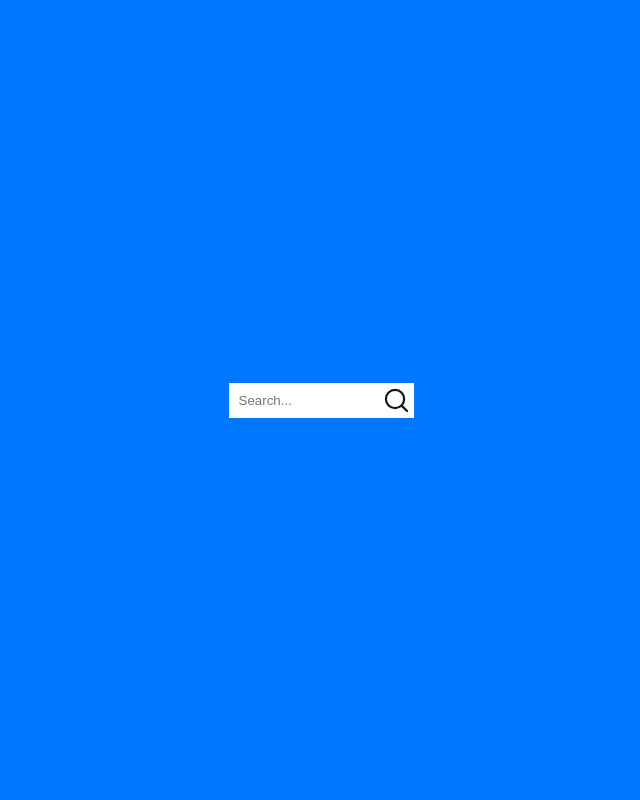
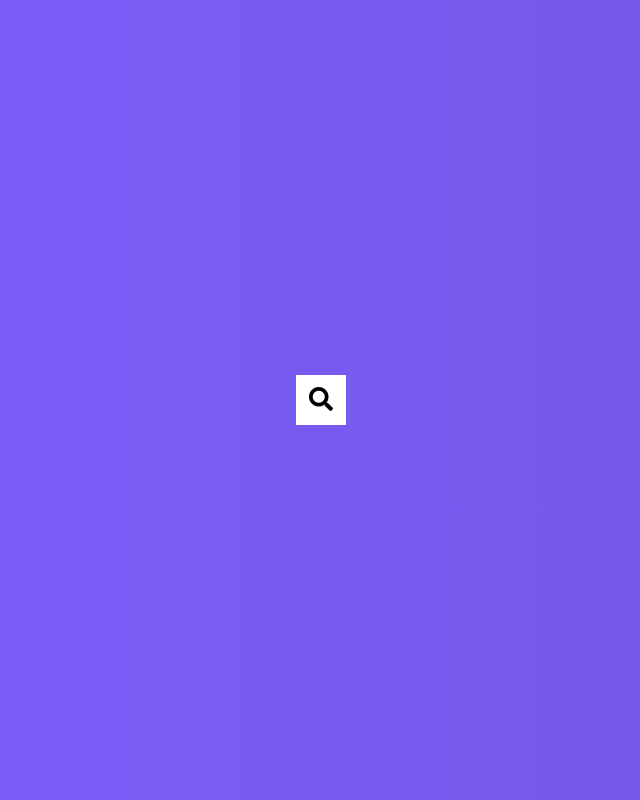
Before and after one commit to MikeU-devpro/code_everyday_challenge_100, a plain HTML site: page Day 4 - Hidden Search Widget/index.html in a window 1280 px wide. Shown: the whole page, without its empty margins (319-959 px from the left). Drawn offline with Linux system fonts and the light colour scheme.

Commit message:
completing the tutorial version of project 4

```diff
--- a/Day 4 - Hidden Search Widget/index.html
+++ b/Day 4 - Hidden Search Widget/index.html
@@ -3,15 +3,16 @@
 <head>
     <meta charset="UTF-8">
     <meta name="viewport" content="width=device-width, initial-scale=1.0">
+    <link rel="stylesheet" href="https://cdnjs.cloudflare.com/ajax/libs/font-awesome/5.14.0/css/all.min.css" integrity="sha512-1PKOgIY59xJ8Co8+NE6FZ+LOAZKjy+KY8iq0G4B3CyeY6wYHN3yt9PW0XpSriVlkMXe40PTKnXrLnZ9+fkDaog==" crossorigin="anonymous" />
     <link rel="stylesheet" href="style.css">
-
-    <link rel="stylesheet" href="style.css" />
-    <title>Hidden Search Widget</title>
+    <title>Hidden Search</title>
 </head>
 <body>
-    <div class="container">
-        <input type="text" placeholder="Search...">
-        <img src="images/search.svg">
+    <div class="search">
+        <input type="text" class="input" placeholder="Search...">
+        <button class="btn">
+            <i class="fas fa-search"></i>
+        </button>
     </div>
 
     <script src="script.js"></script>
--- a/Day 4 - Hidden Search Widget/script.js
+++ b/Day 4 - Hidden Search Widget/script.js
@@ -1,6 +1,8 @@
-const search = document.querySelector('img')
-const input = document.querySelector('input')
+const search = document.querySelector('.search')
+const btn = document.querySelector('.btn')
+const input = document.querySelector('.input')
 
-search.addEventListener('click', () => {
-    input.classList.toggle('hide')
+btn.addEventListener('click', () => {
+    search.classList.toggle('active')
+    input.focus()
 })
--- a/Day 4 - Hidden Search Widget/style.css
+++ b/Day 4 - Hidden Search Widget/style.css
@@ -5,10 +5,9 @@
 }
 
 body {
+    background-image: linear-gradient(90deg, #7d5fff, #7158e2);
     font-family: 'Roboto', sans-serif;
-    background-color: rgb(0, 119, 255);
     display: flex;
-    flex-direction: column;
     align-items: center;
     justify-content: center;
     height: 100vh;
@@ -16,30 +15,42 @@ body {
     margin: 0;
 }
 
-.container {
-    display: flex;
+.search {
+    position: relative;
+    height: 50px;
 }
 
-.container img {
-    background-color: #ffffff;
-    height: 35px;
+.search .input {
+    background-color: #fff;
+    border: 0;
+    font-size: 18px;
+    padding: 15px;
+    height: 50px;
+    width: 50px;
+    transition: width 0.3s ease;
+}
+
+.btn {
+    background-color: #fff;
     border: 0;
     cursor: pointer;
+    font-size: 24px;
+    position: absolute;
+    top: 0;
+    left: 0;
+    height: 50px;
+    width: 50px;
+    transition: transform 0.3s ease;
 }
 
-input {
-    width: 150px;
-    border: 0;
-    padding: 0 10px;
-    margin: 0;
-    transition: 0.3s linear;
+.btn:focus, input:focus {
+    outline: none;
 }
 
-input.hide {
-    padding: 0;
-    width: 0;
+.search.active .input {
+    width: 200px;
 }
 
-input:focus {
-    outline: none;
+.search.active .btn {
+    transform: translateX(198px);
 }
```
Also changed, not shown: Day 4 - Hidden Search Widget/images/search.svg (deleted).
